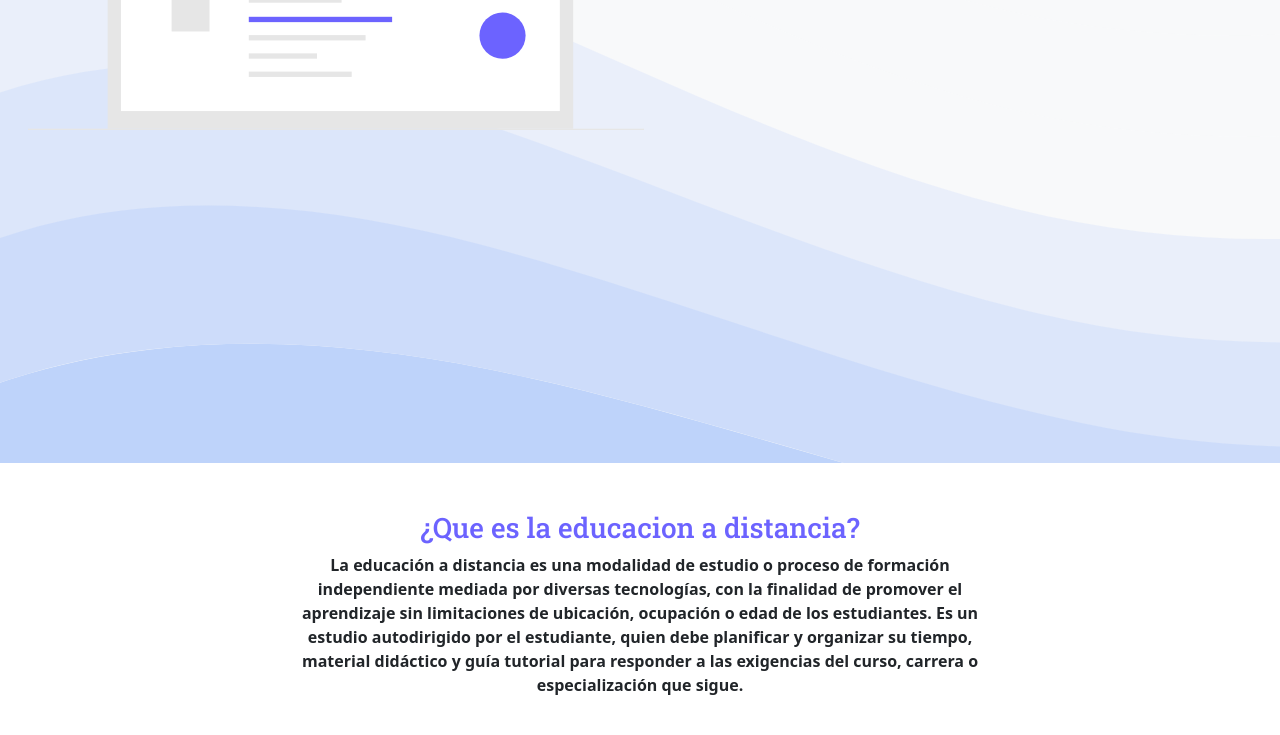
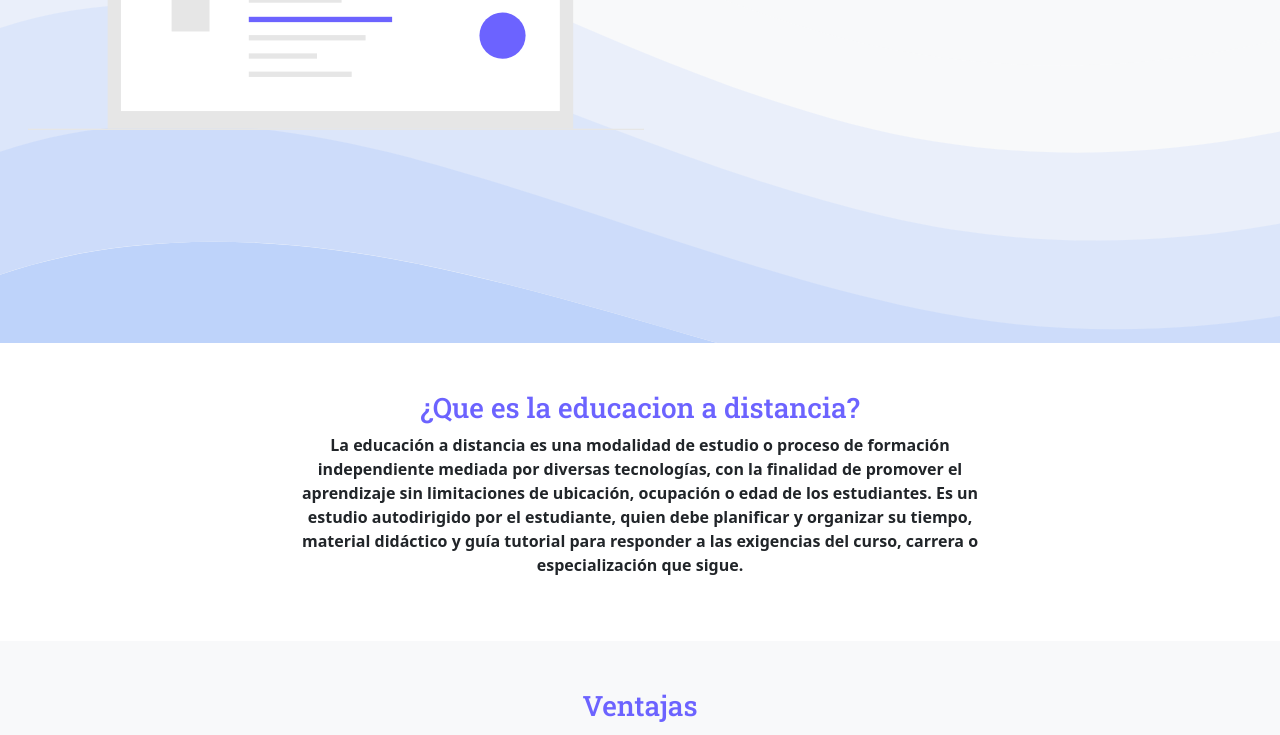
Before and after one commit to axelvalles/Educacion-blue, a plain HTML site: page index.html in a window 1280 px wide. Shown: the part 385-1120 px from the top of the page. Drawn offline with nearby package versions, Linux system fonts and the light colour scheme.

Commit message:
correionesfinales

```diff
--- a/index.html
+++ b/index.html
@@ -62,7 +62,7 @@
     </nav>
   </div>
 
-    <header class="bg-light py-5 mb-5" style="height: 100vh;">
+    <header class="bg-light py-5 mb-5" style="height: 85vh;">
       <div class="container-fluid">
         <div class="row d-flex justify-content-center align-items-center">
           <div class="col-9 col-md-6 bannerLeft" id="bannerLeft">
```
